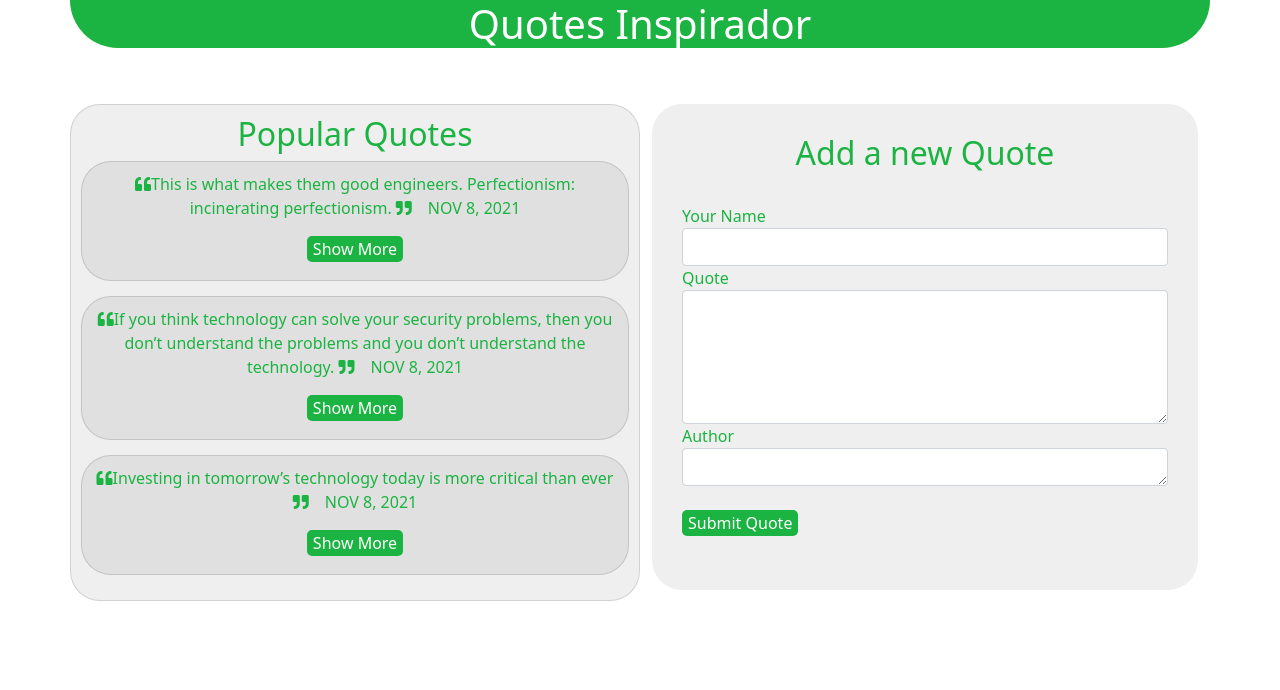
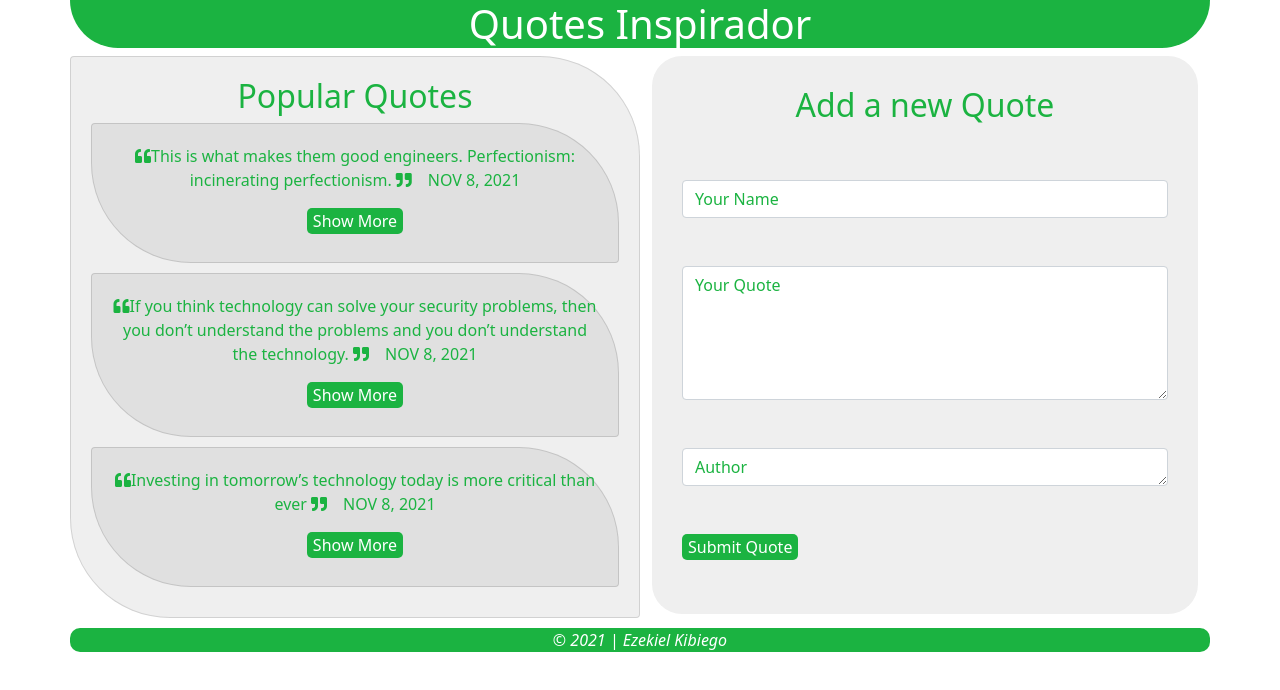
Before and after one commit to ezekielkibiego/Quotes-App, an Angular app: page / in a window 1280 px wide. Shown: the top 690 px of the page. Built offline with nearby package versions, Linux system fonts and the light colour scheme.

Commit message:
add footer

```diff
--- a/src/app/quote-details/quote-details.component.html
+++ b/src/app/quote-details/quote-details.component.html
@@ -15,7 +15,7 @@
           </div>
           <div class="col-md-6">
                <i (click)='likeButtonClick()'> <button class="vote">Vote-Up</button></i>
-                    {{numberOfLikes}} &nbsp;&nbsp;&nbsp;
+                    {{numberOfLikes}} &nbsp;&nbsp;
                <i (click)='dislikeButtonClick()'> <button class="vote1">Vote-Down</button> </i>
                     {{numberOfDislikes}} <br><br>
           </div>
--- a/src/app/quote-form/quote-form.component.css
+++ b/src/app/quote-form/quote-form.component.css
@@ -21,3 +21,6 @@ button{
     background-color: white;
     color: rgb(27, 179, 65);
   }
+  ::placeholder{
+    color: rgb(27, 179, 65);
+  }
--- a/src/app/quote-form/quote-form.component.html
+++ b/src/app/quote-form/quote-form.component.html
@@ -4,20 +4,20 @@
     <!-- <form (ngSubmit)='submitQuote()' #quoteForm='ngForm'> -->
     <form (ngSubmit)='submitQuote() ;quoteForm.resetForm({})' #quoteForm='ngForm'>
         <div class="form-group">
-            <label for="name">Your Name</label>
-            <input type="name" required class="form-control" id="name" [(ngModel)]="newQuote.yourName" name="name" #name='ngModel'>
-        </div>
+            <label for="name"></label>
+            <input type="name" required class="form-control" id="name" [(ngModel)]="newQuote.yourName" placeholder="Your Name" name="name" #name='ngModel'>
+        </div><br>
         <div class="form-group">
-            <label for="quote">Quote</label>
-            <textarea rows="5" type="text" class="form-control" id="quote" [(ngModel)]="newQuote.name" name="quote" #quote='ngModel' required></textarea>
+            <label for="quote"></label>
+            <textarea rows="5" type="text" class="form-control" id="quote" [(ngModel)]="newQuote.name" placeholder="Your Quote" name="quote" #quote='ngModel' required></textarea>
 
-        </div>
+        </div><br>
         <div class="form-group">
 
-            <label for="author">Author</label>
-            <textarea class="form-control" id="name" rows="1" [(ngModel)]="newQuote.author" name="author" #author="ngModel" required></textarea>
+            <label for="author"></label>
+            <textarea class="form-control" id="author" rows="1" [(ngModel)]="newQuote.author" placeholder="Author" name="author" #author="ngModel" required></textarea>
 
-        </div><br>
+        </div><br><br>
         <div class="input">
             <button type="submit" class=""> Submit Quote</button><br><br>
         </div>
--- a/src/app/quotes/quotes.component.css
+++ b/src/app/quotes/quotes.component.css
@@ -29,13 +29,12 @@
 
   .card{
     background-color: rgba(24, 24, 26, 0.068);
-    margin-bottom: 15px;
-    padding: 10px;
-    border-radius: 30px;
-}
-.card:hover{
-  border-radius: 30px;
-}
+    margin-bottom: 10px;
+    padding: 20px;
+    border-bottom-left-radius: 100px;
+    border-top-right-radius: 100px;
+
+  }
 button{
   background-color: rgb(27, 179, 65);
   border: none;
@@ -46,3 +45,10 @@ button:hover{
   background-color: white;
   color: rgb(27, 179, 65);
 }
+.b-text{
+  font-style: italic;
+  font-weight: 500;
+  background-color: rgb(27, 179, 65);
+  color: white;
+  border-radius: 10px;
+}
--- a/src/app/quotes/quotes.component.html
+++ b/src/app/quotes/quotes.component.html
@@ -1,7 +1,7 @@
 <div class="container-fluid bg">
   <div class=" container toolbar ">
     <h1 class="text-center">Quotes Inspirador</h1>
-  </div><br><br>
+  </div>
 
   <div class="container">
 
@@ -29,5 +29,7 @@
     </div>
   </div>
 
-
+  <div class="container text-center b-text">
+    <p >&copy; 2021 | Ezekiel Kibiego</p>
+  </div>
 </div>
```
